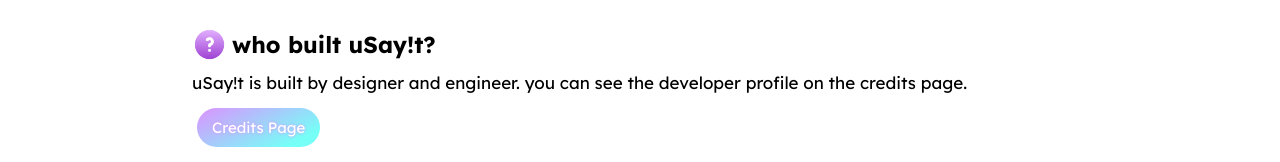
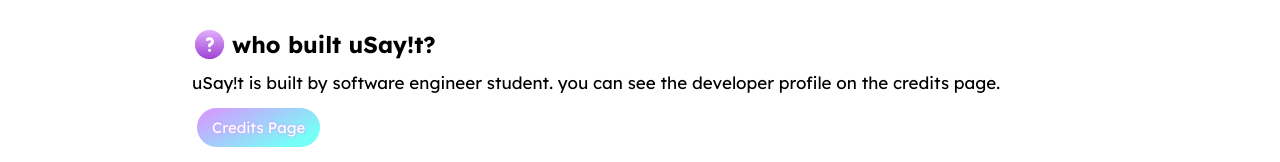
Before and after one commit to Asadaaaaa/uSayit-Solo, a plain HTML site: page View/index.html in a window 1280 px wide. Shown: the part 2278-2440 px from the top of the page. Drawn offline with nearby package versions, Linux system fonts and the light colour scheme; files whose address does not match are found by name.

Commit message:
Update index.html

```diff
--- a/View/index.html
+++ b/View/index.html
@@ -167,7 +167,7 @@
                         <p>who built uSay!t?</p>
                     </li>
                     <li class="answer">
-                        <p>uSay!t is built by designer and engineer. you can see the developer profile on the credits
+                        <p>uSay!t is built by software engineer student. you can see the developer profile on the credits
                             page.</p>
                         <div class="button">
                             <a href="https://github.com/Asadaaaaa" target="_blank" id="button">Credits Page</a>
```
